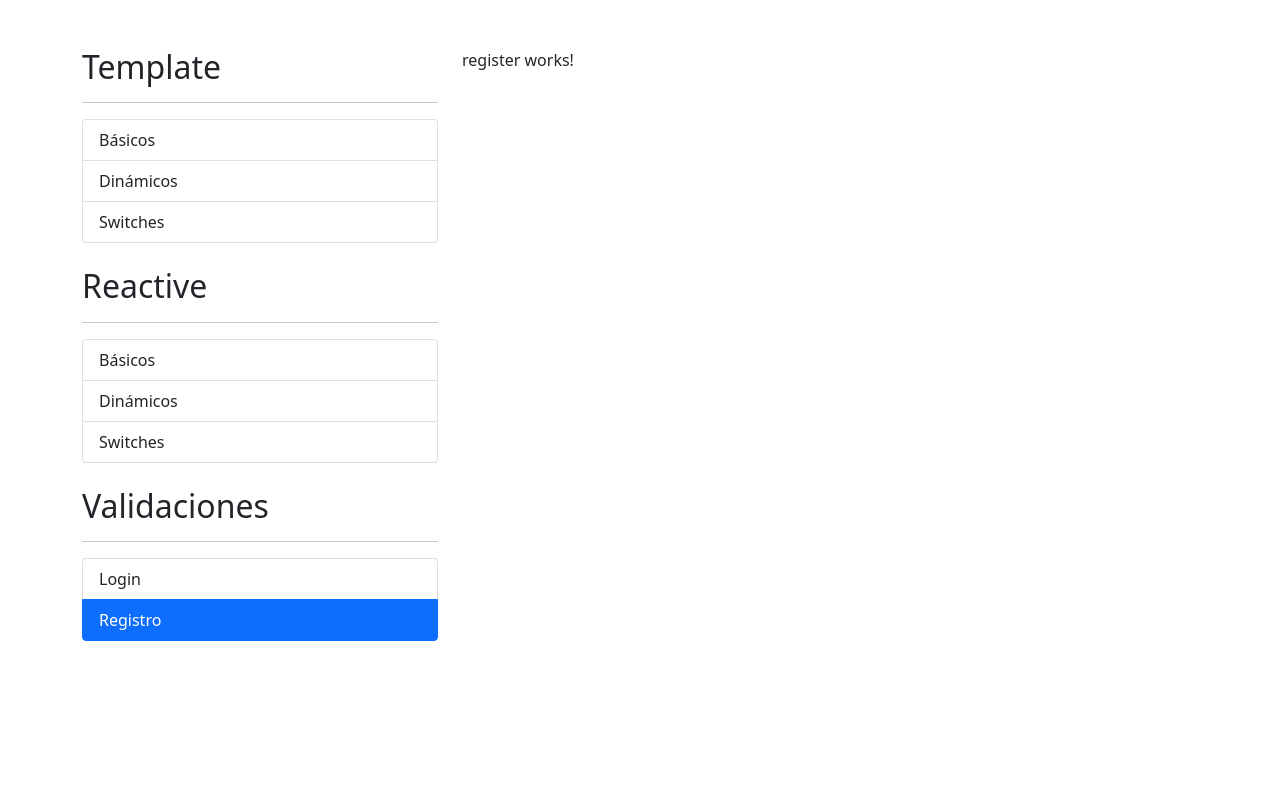
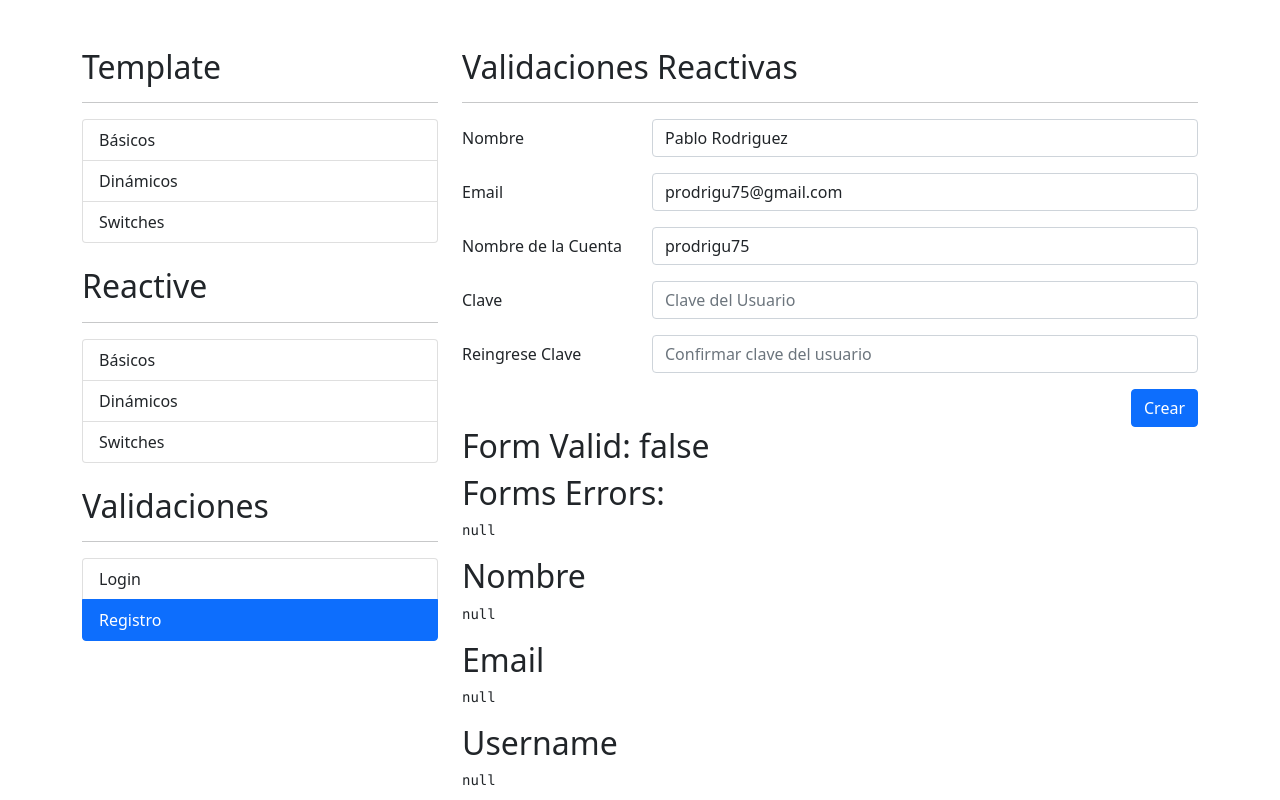
Before and after one commit to prodriguezr/Angular-FormsApp, an Angular app: page /auth/registro in a window 1280 px wide. Shown: the top 800 px of the page. Built offline with nearby package versions, Linux system fonts and the light colour scheme.

Commit message:
Register Component ended, validators service added and ended

```diff
--- a/src/app/auth/auth.module.ts
+++ b/src/app/auth/auth.module.ts
@@ -1,10 +1,10 @@
 import { NgModule } from '@angular/core';
 import { CommonModule } from '@angular/common';
+import { ReactiveFormsModule } from '@angular/forms';
 
 import { AuthRoutingModule } from './auth-routing.module';
 import { RegisterComponent } from './pages/register/register.component';
 import { LoginComponent } from './pages/login/login.component';
-
 
 @NgModule({
   declarations: [
@@ -12,8 +12,9 @@ import { LoginComponent } from './pages/login/login.component';
     LoginComponent
   ],
   imports: [
+    AuthRoutingModule,
     CommonModule,
-    AuthRoutingModule
+    ReactiveFormsModule
   ]
 })
 export class AuthModule { }
--- a/src/app/auth/pages/register/register.component.html
+++ b/src/app/auth/pages/register/register.component.html
@@ -1 +1,116 @@
-<p>register works!</p>
+<h2>Validaciones Reactivas</h2>
+<hr>
+
+<div class="row">
+    <div class="col">
+        <form autocomplete="off"
+            [formGroup]="myForm"
+            (ngSubmit)="create()">
+
+            <!-- Nombre -->
+            <div class="row mb-3">
+                <label class="col-sm-3 col-form-label">Nombre</label>
+                <div class="col-sm-9">
+                    <input type="text"
+                        class="form-control"
+                        formControlName="name"
+                        placeholder="Nombre del usuario">
+                    <span *ngIf="showInvalidField('name')"
+                        class="text text-danger">
+                        Debe ser nombre y apellido
+                    </span>
+                </div>
+            </div>
+
+            <!-- Email -->
+            <div class="row mb-3">
+                <label class="col-sm-3 col-form-label">Email</label>
+                <div class="col-sm-9">
+                    <input type="email"
+                        class="form-control"
+                        formControlName="email"
+                        placeholder="Correo electrónico del usuario">
+                    <span *ngIf="showInvalidField('email')"
+                        class="text text-danger">
+                        Debe ser correo electrónico válido
+                    </span>
+                </div>
+            </div>
+
+            <!-- Username -->
+            <div class="row mb-3">
+                <label class="col-sm-3 col-form-label">Nombre de la Cuenta</label>
+                <div class="col-sm-9">
+                    <input type="text"
+                        class="form-control"
+                        formControlName="username"
+                        placeholder="Nombre de la cuenta de usuario">
+                    <span *ngIf="showInvalidField('username')"
+                        class="text text-danger">
+                        Debe usar una cuenta distinta a prodrigu
+                    </span>
+                </div>
+            </div>
+
+            <!-- Password -->
+            <div class="row mb-3">
+                <label class="col-sm-3 col-form-label">Clave</label>
+                <div class="col-sm-9">
+                    <input type="password"
+                        class="form-control"
+                        formControlName="password"
+                        placeholder="Clave del Usuario">
+                    <span *ngIf="showInvalidField('password')"
+                        class="text text-danger">
+                        La clave debe tener 4 caracteres como mínimo
+                    </span>
+                </div>
+            </div>
+
+            <!-- Confirm Password -->
+            <div class="row mb-3">
+                <label class="col-sm-3 col-form-label">Reingrese Clave</label>
+                <div class="col-sm-9">
+                    <input type="password"
+                        class="form-control"
+                        formControlName="confirm"
+                        placeholder="Confirmar clave del usuario">
+                    <span *ngIf="showInvalidField('confirm')"
+                        class="text text-danger">
+                        Las claves no coinciden
+                    </span>
+                </div>
+            </div>
+
+            <div class="row">
+                <div class="col">
+                    <button type="submit"
+                        class="btn btn-primary float-end"
+                        (click)="create()">
+                        Crear
+                    </button>
+                </div>
+            </div>
+
+        </form>
+    </div>
+</div>
+
+<h2>Form Valid: {{ myForm.valid }}</h2>
+<h2>Forms Errors:</h2>
+<pre>{{ myForm.errors | json }}</pre>
+
+<h2>Nombre</h2>
+<pre>{{ myForm.controls.name.errors | json }}</pre>
+
+<h2>Email</h2>
+<pre>{{ myForm.controls.email.errors | json }}</pre>
+
+<h2>Username</h2>
+<pre>{{ myForm.controls.username.errors | json }}</pre>
+
+<h2>Password</h2>
+<pre>{{ myForm.controls.password.errors | json }}</pre>
+
+<h2>Confirm</h2>
+<pre>{{ myForm.controls.confirm.errors | json }}</pre>
--- a/src/app/auth/pages/register/register.component.ts
+++ b/src/app/auth/pages/register/register.component.ts
@@ -1,4 +1,6 @@
 import { Component, OnInit } from '@angular/core';
+import { FormBuilder, FormGroup, Validators } from '@angular/forms';
+import { ValidatorsService } from 'src/app/shared/services/validators.service';
 
 @Component({
   selector: 'app-register',
@@ -7,10 +9,35 @@ import { Component, OnInit } from '@angular/core';
   ]
 })
 export class RegisterComponent implements OnInit {
+  myForm:FormGroup = this.fb.group({
+    name: [ '', [ Validators.required, Validators.pattern(this.vs.namePattern) ] ],
+    email: [ '', [ Validators.required, Validators.pattern(this.vs.emailPattern) ] ],
+    username: [ '', [ Validators.required, this.vs.noPuedeSerProdrigu75 ] ],
+    password: [ '', [ Validators.required, Validators.minLength(4) ] ],
+    confirm: [ '', [ Validators.required, Validators.minLength(4) ] ]
+  }, {
+    validators: [ this.vs.equalFields('password', 'confirm') ]
+  });
 
-  constructor() { }
+  constructor(private fb:FormBuilder,
+    private vs:ValidatorsService) { }
 
   ngOnInit(): void {
+    this.myForm.reset({
+      name: 'Pablo Rodriguez',
+      email: 'prodrigu75@gmail.com',
+      username: 'prodrigu75'
+    });
   }
 
+  showInvalidField(field:string): boolean|undefined {
+    return this.myForm.get(field)?.invalid
+      && this.myForm.get(field)?.touched;
+  }
+
+  create() {
+    console.log(this.myForm.value);
+
+    this.myForm.markAllAsTouched();
+  }
 }
--- /dev/null
+++ b/src/app/shared/services/validators.service.ts
@@ -0,0 +1,42 @@
+import { Injectable } from '@angular/core';
+import { FormControl, ValidationErrors, AbstractControl, FormGroup } from '@angular/forms';
+
+@Injectable({
+  providedIn: 'root'
+})
+export class ValidatorsService {
+  public namePattern :string = '([a-zA-Z]+) ([a-zA-Z]+)';
+  public emailPattern:string = "^[a-z0-9._%+-]+@[a-z0-9.-]+\\.[a-z]{2,4}$";
+
+  constructor() { }
+
+  public noPuedeSerProdrigu75(fc:FormControl):ValidationErrors | null {
+      const value = fc.value?.trim().toLowerCase();
+
+      if (value === 'prodrigu') {
+          return {
+              noProdrigu: true
+          }
+      }
+
+      return null;
+  }
+
+  equalFields(field1:string, field2:string) {
+    return (formGroup:AbstractControl):ValidationErrors | null => {
+
+      const pass = formGroup.get(field1)?.value;
+      const confirm = formGroup.get(field2)?.value;
+
+      if (pass !== confirm) {
+        formGroup.get(field2)?.setErrors({ equalFields: true });
+        return {
+          equalFields: true
+        }
+      }
+
+      formGroup.get(field2)?.setErrors({ equalFields: null });
+      return null;
+    }
+  }
+}
```
